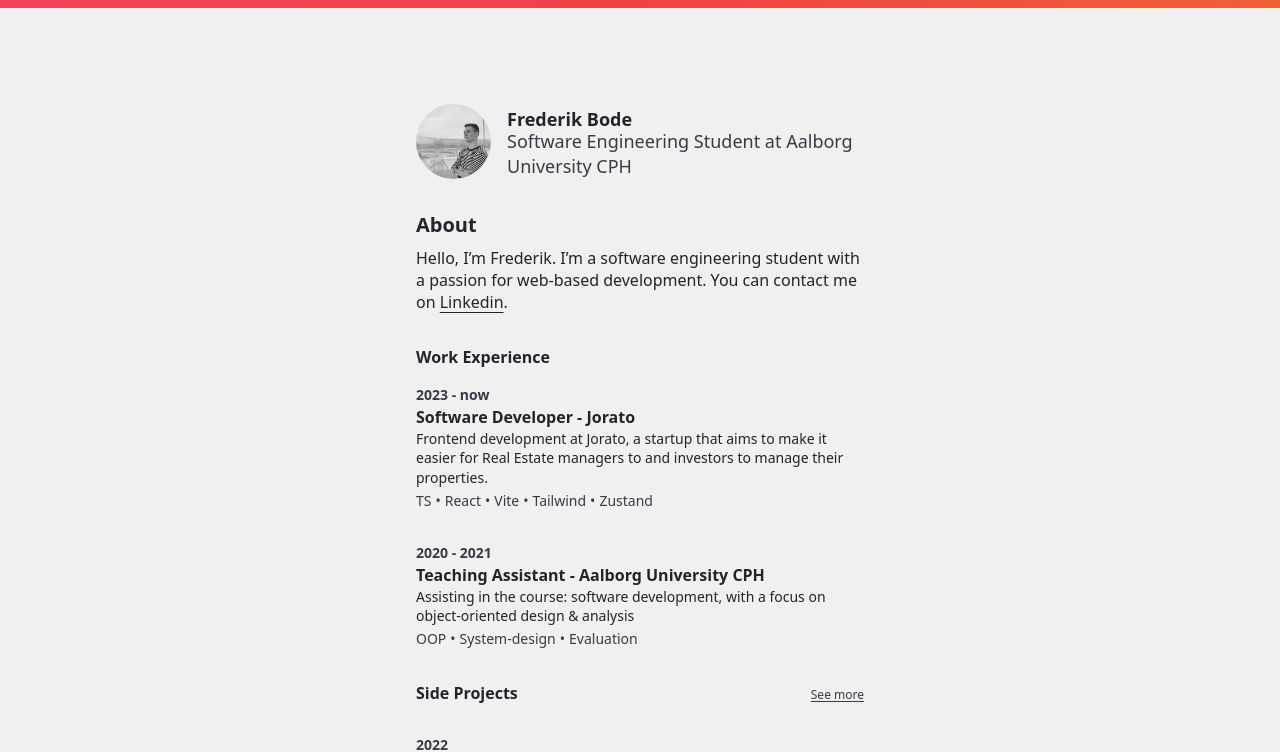
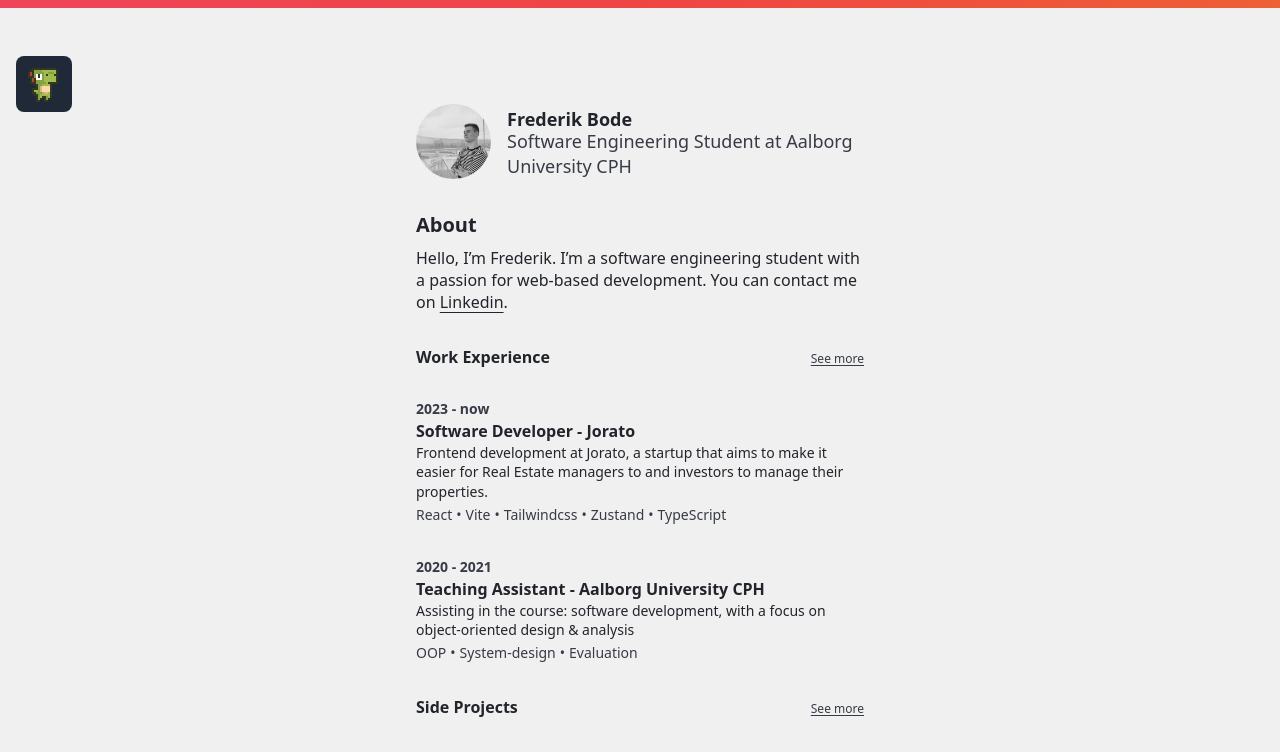
Before and after one commit to bodeby/portfolio, a SvelteKit app: page / in a window 1280 px wide. Shown: the top 752 px of the page. Built offline with nearby package versions, Linux system fonts and the light colour scheme.

Commit message:
com(end_of_session)

```diff
--- a/src/lib/data/experience.json
+++ b/src/lib/data/experience.json
@@ -5,7 +5,7 @@
 		"link": "https://jorato.com/",
 		"period": "2023 - now",
 		"description": "Frontend development at Jorato, a startup that aims to make it easier for Real Estate managers to and investors to manage their properties.",
-		"technologies": ["TS", "React", "Vite", "Tailwind", "Zustand"]
+		"technologies": ["React", "Vite", "Tailwindcss", "Zustand", "TypeScript" ]
 	},
 	{
 		"title": "Teaching Assistant",
--- a/src/lib/data/projects.json
+++ b/src/lib/data/projects.json
@@ -13,6 +13,6 @@
 		"period": "2023",
 		"link": "https://crates.io/crates/hyperparse",
 		"description": "Flexible HTML parsing library implemented in Rust. It allows you to parse HTML documents, extract structured information, and perform various operations on the parsed data.",
-		"technologies": ["Rust", "Parser", "Lexer", "HTML5"]
+		"technologies": ["Rust", "Parsing", "Lexing", "HTML5"]
 	}
 ]
--- a/src/routes/+page.svelte
+++ b/src/routes/+page.svelte
@@ -48,6 +48,8 @@
 	</div>
 </section>
 
+<Avatar />
+
 <!-- About Section-->
 <section class="text-primary dark:text-dark-primary">
 	<h2 class="text-xl font-semibold mb-2">About</h2>
@@ -62,7 +64,11 @@
 
 <!-- Work Section-->
 <section class="flex flex-col space-y-8">
-	<h2 class="text-md font-semibold -mb-4 text-primary dark:text-dark-primary">Work Experience</h2>
+	<div class="flex justify-between items-baseline">
+		<h2 class="text-md font-semibold -mb-4 text-primary dark:text-dark-primary">Work Experience</h2>
+		<a class="text-xs underline underline-offset-2" href="/projects">See more</a>
+	</div>
+
 	{#each experiences as exp}
 		<ExpCard {exp} />
 	{/each}
```
